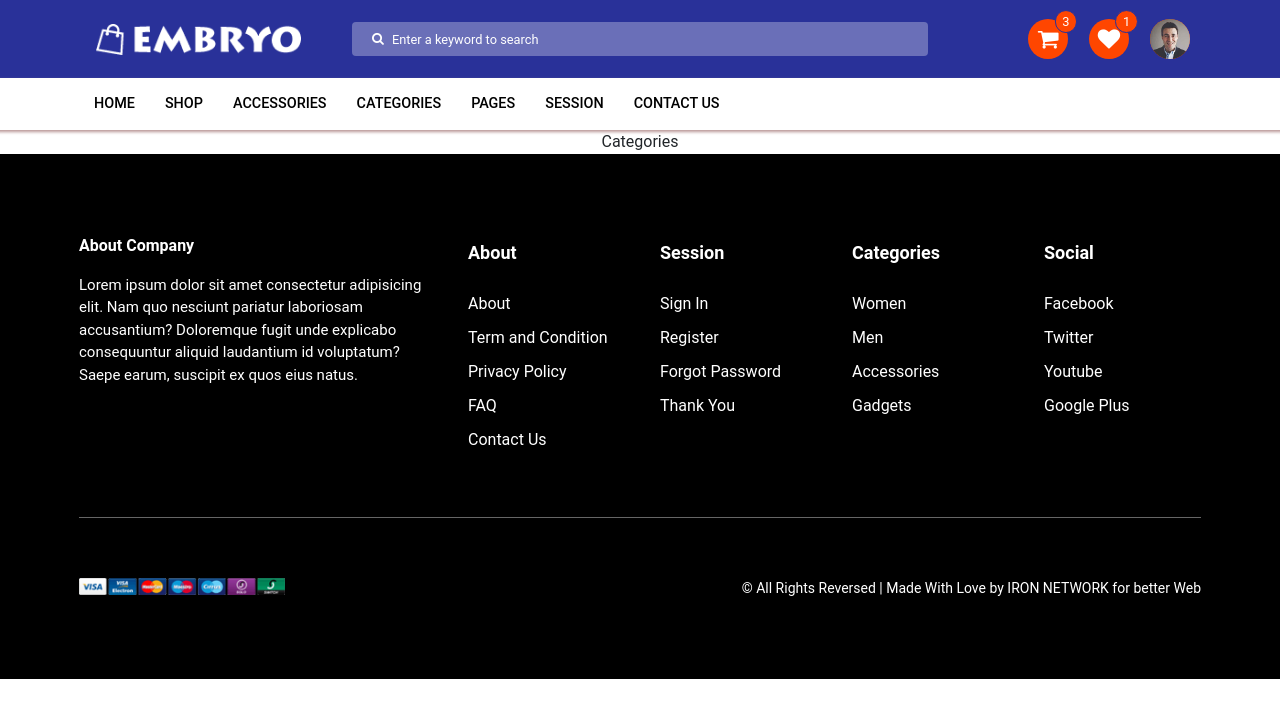
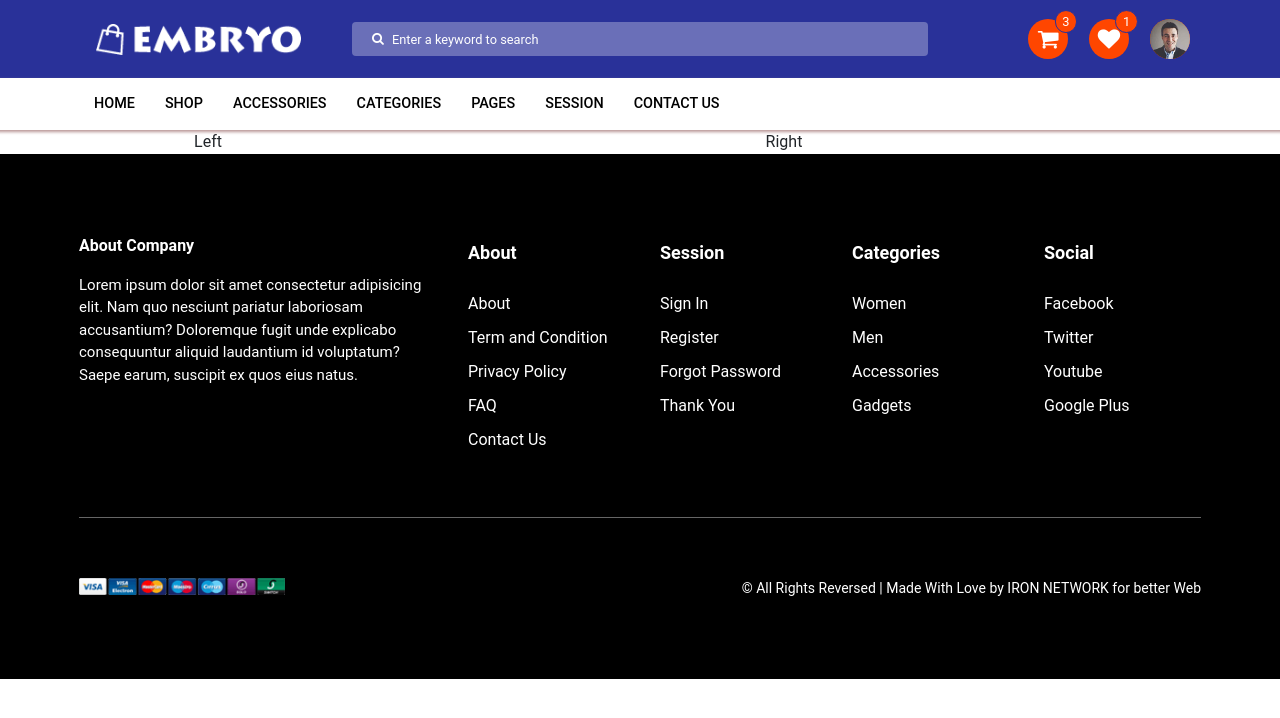
Before and after one commit to lmint3010/team-shop, a React (Create React App) app: page /categories in a window 1280 px wide. Shown: the top 718 px of the page. Built offline with nearby package versions, Linux system fonts and the light colour scheme.

Commit message:
Categories Layout

```diff
--- a/src/components/Categories/Categories.js
+++ b/src/components/Categories/Categories.js
@@ -1,5 +1,13 @@
-import React from 'react'
+import React from 'react';
+import { Row, Col, Container } from 'reactstrap';
 
-const Categories = () => <div>Categories</div>
+const Categories = () => (
+  <Container>
+    <Row>
+      <Col lg="3">Left</Col>
+      <Col lg="9">Right</Col>
+    </Row>
+  </Container>
+)
 
 export default Categories
```
